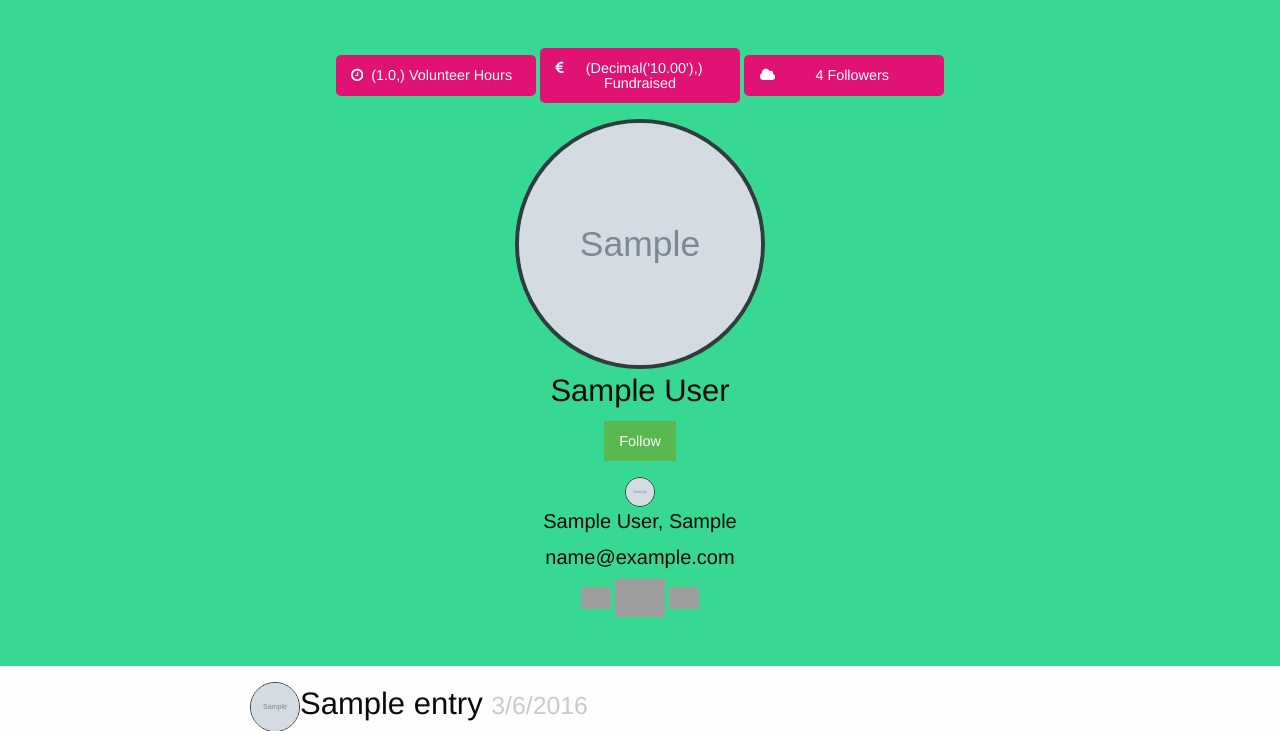
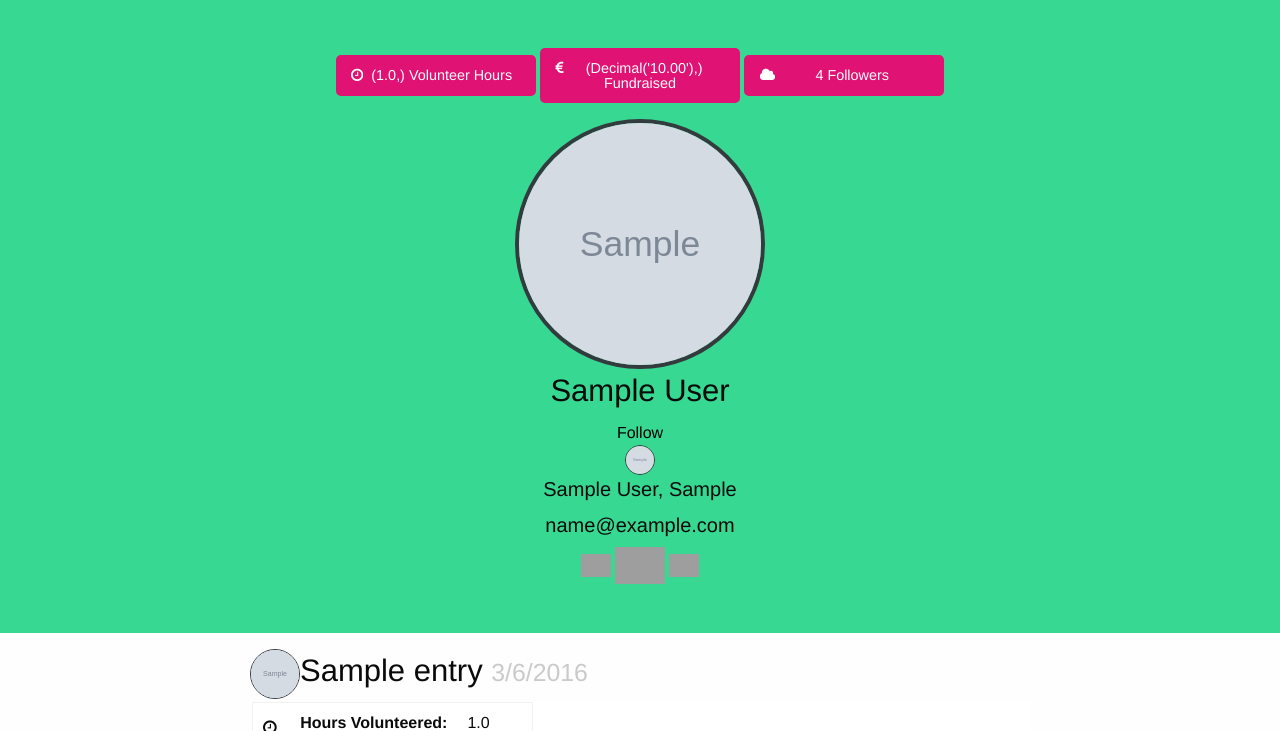
Before and after one commit to nialloh23/track-impact-app, a Flask app: page /profile/1 in a window 1280 px wide. Shown: the part 152-883 px from the top of the page. Run offline with Flask 2, Linux system fonts and the light colour scheme; a user stored in the database is signed in; tables that the repository leaves empty hold one stand-in row (values such as "Sample post"); grey boxes marked "Sample" are stand-in pictures; some libraries are stand-ins or nearby versions; grey boxes are pictures that could not be loaded.

Commit message:
added friend follow class to form and removed from button

```diff
--- a/templates/profile.html
+++ b/templates/profile.html
@@ -65,7 +65,7 @@
         <form action="{{ url_for('showProfile', user_id=user_profile.id )}}" method="post" class="friend_follow">
             <input type='hidden' name="follower" value="{{login_session['user_id']}}">
             <input type='hidden' name="followed" value="{{user_profile.id}}">
-            <button name ="submit" value="1" type="submit" class="friend_follow button">Follow</button>
+            <button name ="submit" value="1" type="submit" >Follow</button>
         </form>
         {% endif %}
 
```
